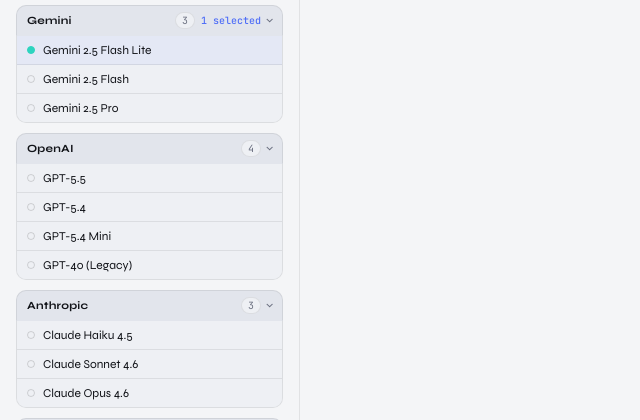
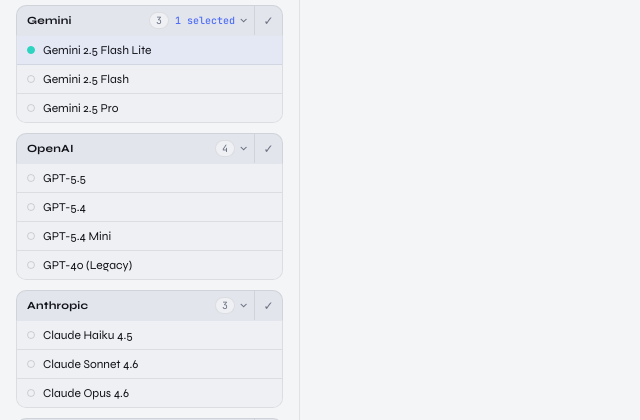
Before and after one commit to W7CH/lmlab, a plain HTML site: page index.html in a window 1280 px wide. Both pictures are taken after a click on the element "Gemini 2.5 Flash Lite". Shown: the part 392-812 px from the top of the page, 0-640 px from the left. Drawn offline with nearby package versions, Linux system fonts and the light colour scheme; no server answers.

Commit message:
v1-c14: Add un/select all buttons in the header of each provider card

```diff
--- a/css/components.css
+++ b/css/components.css
@@ -899,26 +899,60 @@
 .model-group:last-child { margin-bottom: 0; }
 
 .model-group-header {
-  display:         flex;
-  align-items:     center;
-  gap:             6px;
-  width:           100%;
-  padding:         6px 10px;
-  background:      var(--bg4);
-  border:          1px solid var(--border);
-  border-radius:   var(--radius);
-  cursor:          pointer;
-  user-select:     none;
-  font-family:     var(--font-ui);
-  transition:      background 0.15s, border-color 0.15s;
+  display:       flex;
+  align-items:   stretch;
+  background:    var(--bg4);
+  border:        1px solid var(--border);
+  border-radius: var(--radius);
+  transition:    border-color 0.15s;
 }
 
 .model-group-header:hover { border-color: var(--border2); }
 
-.model-group-header[aria-expanded="true"] {
+.model-group-header--open {
   border-bottom-left-radius:  0;
   border-bottom-right-radius: 0;
   border-bottom-color:        transparent;
+}
+
+.model-group-toggle {
+  display:     flex;
+  align-items: center;
+  gap:         6px;
+  flex:        1;
+  min-width:   0;
+  padding:     6px 8px 6px 10px;
+  background:  transparent;
+  border:      none;
+  cursor:      pointer;
+  user-select: none;
+  font-family: var(--font-ui);
+  text-align:  left;
+}
+
+.model-group-selall {
+  display:         flex;
+  align-items:     center;
+  justify-content: center;
+  width:           28px;
+  flex-shrink:     0;
+  background:      transparent;
+  border:          none;
+  border-left:     1px solid var(--border);
+  border-radius:   0 var(--radius) var(--radius) 0;
+  cursor:          pointer;
+  font-size:       12px;
+  color:           var(--muted);
+  transition:      background 0.12s, color 0.12s;
+}
+
+.model-group-selall:hover {
+  background: var(--bg3);
+  color:      var(--text);
+}
+
+.model-group-header--open .model-group-selall {
+  border-radius: 0;
 }
 
 .model-group-name {
@@ -947,7 +981,7 @@
   font-weight: 500;
 }
 
-.model-group-header .toggle-chevron {
+.model-group-toggle .toggle-chevron {
   font-size:   13px;
   color:       var(--muted);
   transition:  transform 0.18s ease;
@@ -955,7 +989,7 @@
   flex-shrink: 0;
 }
 
-.model-group-header[aria-expanded="true"] .toggle-chevron {
+.model-group-header--open .toggle-chevron {
   transform: rotate(90deg);
 }
 
--- a/js/ui.js
+++ b/js/ui.js
@@ -119,12 +119,16 @@
     groupEl.className        = 'model-group';
     groupEl.dataset.backend  = backend;
 
-    // ── Header button ────────────────────────────────────────────────────────
-    const header = document.createElement('button');
-    header.className        = 'model-group-header';
-    header.setAttribute('aria-expanded', String(!isCollapsed));
+    // ── Header container (div so we can nest buttons inside) ─────────────────
+    const header = document.createElement('div');
+    header.className = `model-group-header${isCollapsed ? '' : ' model-group-header--open'}`;
+
+    // Inner toggle button — handles collapse/expand
+    const toggle = document.createElement('button');
+    toggle.className = 'model-group-toggle';
+    toggle.setAttribute('aria-expanded', String(!isCollapsed));
     const selectedCount = group.filter(m => selected.has(m.id)).length;
-    header.innerHTML = `
+    toggle.innerHTML = `
       <span class="model-group-name">${BACKEND_LABELS[backend] ?? backend}</span>
       <span class="model-group-count">${group.length}</span>
       ${selectedCount > 0
@@ -132,6 +136,11 @@
         : ''}
       <span class="toggle-chevron" aria-hidden="true">›</span>
     `;
+
+    // Select-all / deselect-all button
+    const selAllBtn = document.createElement('button');
+    selAllBtn.className = 'model-group-selall';
+    refreshSelAllBtn(selAllBtn, group, selected);
 
     // ── Body ─────────────────────────────────────────────────────────────────
     const body = document.createElement('div');
@@ -161,17 +170,35 @@
           selected.add(m.id);
           item.classList.add('active');
         }
-        // Update the "N selected" counter in the header
-        refreshGroupCounter(header, group, selected);
+        refreshGroupCounter(toggle, group, selected);
+        refreshSelAllBtn(selAllBtn, group, selected);
       });
 
       body.appendChild(item);
     });
 
-    // ── Toggle handler ────────────────────────────────────────────────────────
-    header.addEventListener('click', () => {
+    // ── Select-all handler ────────────────────────────────────────────────────
+    selAllBtn.addEventListener('click', () => {
+      const allSel = group.every(m => selected.has(m.id));
+      group.forEach(m => {
+        const item = body.querySelector(`[data-id="${CSS.escape(m.id)}"]`);
+        if (allSel) {
+          selected.delete(m.id);
+          item?.classList.remove('active');
+        } else {
+          selected.add(m.id);
+          item?.classList.add('active');
+        }
+      });
+      refreshGroupCounter(toggle, group, selected);
+      refreshSelAllBtn(selAllBtn, group, selected);
+    });
+
+    // ── Collapse/expand handler ───────────────────────────────────────────────
+    toggle.addEventListener('click', () => {
       const nowOpen = body.classList.toggle('model-group-body--open');
-      header.setAttribute('aria-expanded', String(nowOpen));
+      toggle.setAttribute('aria-expanded', String(nowOpen));
+      header.classList.toggle('model-group-header--open', nowOpen);
       if (nowOpen) {
         collapsed.delete(backend);
       } else {
@@ -180,6 +207,8 @@
       saveCollapsedGroups(collapsed);
     });
 
+    header.appendChild(toggle);
+    header.appendChild(selAllBtn);
     groupEl.appendChild(header);
     groupEl.appendChild(body);
     container.appendChild(groupEl);
@@ -188,20 +217,25 @@
   return selected;
 }
 
-function refreshGroupCounter(header, group, selected) {
+function refreshGroupCounter(toggle, group, selected) {
   const count = group.filter(m => selected.has(m.id)).length;
-  let sel = header.querySelector('.model-group-sel');
+  let sel = toggle.querySelector('.model-group-sel');
   if (count > 0) {
     if (!sel) {
       sel = document.createElement('span');
       sel.className = 'model-group-sel';
-      // insert before the chevron
-      header.insertBefore(sel, header.querySelector('.toggle-chevron'));
+      toggle.insertBefore(sel, toggle.querySelector('.toggle-chevron'));
     }
     sel.textContent = `${count} selected`;
   } else if (sel) {
     sel.remove();
   }
+}
+
+function refreshSelAllBtn(btn, group, selected) {
+  const allSel = group.length > 0 && group.every(m => selected.has(m.id));
+  btn.textContent = allSel ? '✕' : '✓';
+  btn.title       = allSel ? 'Deselect all' : 'Select all';
 }
 
 function loadCollapsedGroups() {
```
